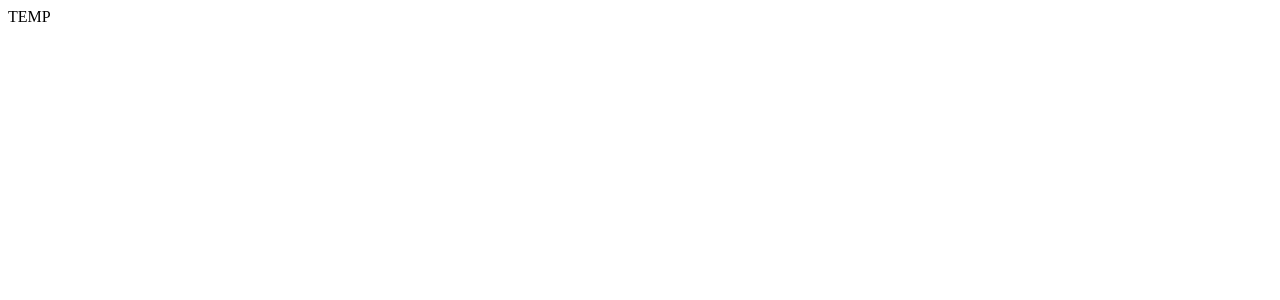
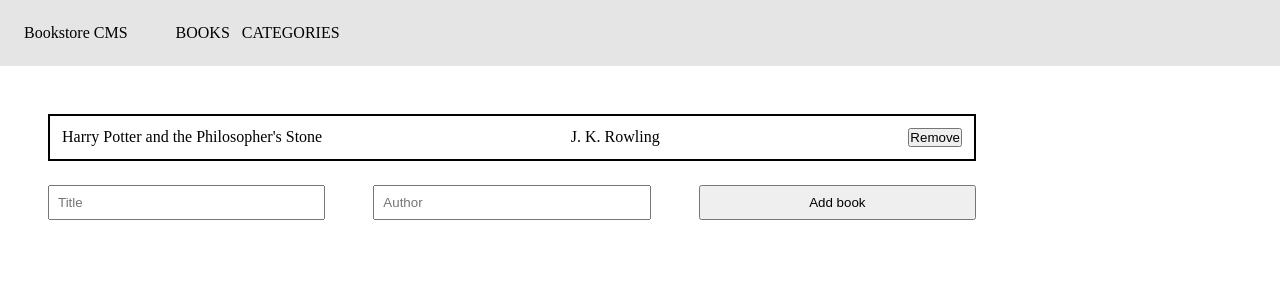
Before and after one commit to mperezbazan/bookstore, a React (Create React App) app: page / in a window 1280 px wide. Shown: the top 300 px of the page. Built offline with nearby package versions, Linux system fonts and the light colour scheme.

Commit message:
Add Book Component | BookList Component | Categories Component | Navbar with links

```diff
--- a/package.json
+++ b/package.json
@@ -6,8 +6,10 @@
     "@testing-library/jest-dom": "^5.16.5",
     "@testing-library/react": "^13.4.0",
     "@testing-library/user-event": "^13.5.0",
+    "prop-types": "^15.8.1",
     "react": "^18.2.0",
     "react-dom": "^18.2.0",
+    "react-router-dom": "^6.4.5",
     "react-scripts": "5.0.1",
     "web-vitals": "^2.1.4"
   },
--- a/src/App.js
+++ b/src/App.js
@@ -1,8 +1,18 @@
+import { Routes, Route } from 'react-router-dom';
+import Navbar from './components/Navbar';
+import Books from './pages/Books';
+import Categories from './pages/Categories';
+import './styles.css';
+
 function App() {
   return (
-    <div className="App">
-      TEMP
-    </div>
+    <>
+      <Navbar />
+      <Routes>
+        <Route path="/" element={<Books />} />
+        <Route path="/categories" element={<Categories />} />
+      </Routes>
+    </>
   );
 }
 
--- /dev/null
+++ b/src/components/Book.js
@@ -0,0 +1,17 @@
+import React from 'react';
+import PropTypes from 'prop-types';
+
+const Book = ({ title, author }) => (
+  <div className="book-container">
+    <p className="book-title">{title}</p>
+    <p className="book-author">{author}</p>
+    <button type="button" className="remove-button">Remove</button>
+  </div>
+);
+
+Book.propTypes = {
+  title: PropTypes.string.isRequired,
+  author: PropTypes.string.isRequired,
+};
+
+export default Book;
--- /dev/null
+++ b/src/components/BookForm.js
@@ -0,0 +1,11 @@
+import React from 'react';
+
+const BookForm = () => (
+  <form className="form-container">
+    <input type="text" placeholder="Title" className="form-input" />
+    <input type="text" placeholder="Author" className="form-input" />
+    <input type="submit" value="Add book" className="form-input" />
+  </form>
+);
+
+export default BookForm;
--- /dev/null
+++ b/src/components/BooksList.js
@@ -0,0 +1,12 @@
+import React from 'react';
+import Book from './Book';
+import BookForm from './BookForm';
+
+const BooksList = () => (
+  <div className="container">
+    <Book title="Harry Potter and the Philosopher's Stone" author="J. K. Rowling" />
+    <BookForm />
+  </div>
+);
+
+export default BooksList;
--- /dev/null
+++ b/src/components/CategoriesContainer.js
@@ -0,0 +1,9 @@
+import React from 'react';
+
+const CategoriesContainer = () => (
+  <div className="container">
+    <button type="button">Check Status</button>
+  </div>
+);
+
+export default CategoriesContainer;
--- /dev/null
+++ b/src/components/Navbar.js
@@ -0,0 +1,20 @@
+import React from 'react';
+import { NavLink } from 'react-router-dom';
+
+const Navbar = () => (
+  <header className="header">
+    <div className="logo-container">
+      <p className="logo-text">Bookstore CMS</p>
+    </div>
+    <ul className="header-links">
+      <li className="header-link">
+        <NavLink to="/">BOOKS</NavLink>
+      </li>
+      <li className="header-link">
+        <NavLink to="/categories">CATEGORIES</NavLink>
+      </li>
+    </ul>
+
+  </header>
+);
+export default Navbar;
--- a/src/index.js
+++ b/src/index.js
@@ -1,10 +1,13 @@
 import React from 'react';
 import ReactDOM from 'react-dom/client';
+import { BrowserRouter as Router } from 'react-router-dom';
 import App from './App';
 
 const root = ReactDOM.createRoot(document.getElementById('root'));
 root.render(
   <React.StrictMode>
-    <App />
+    <Router>
+      <App />
+    </Router>
   </React.StrictMode>,
 );
--- /dev/null
+++ b/src/pages/Books.js
@@ -0,0 +1,5 @@
+import BooksList from '../components/BooksList';
+
+const Books = () => (<BooksList />);
+
+export default Books;
--- /dev/null
+++ b/src/pages/Categories.js
@@ -0,0 +1,8 @@
+import React from 'react';
+import CategoriesContainer from '../components/CategoriesContainer';
+
+const Categories = () => (
+  <CategoriesContainer />
+);
+
+export default Categories;
--- /dev/null
+++ b/src/styles.css
@@ -0,0 +1,47 @@
+* {
+  box-sizing: border-box;
+  padding: 0;
+  margin: 0;
+}
+
+.header {
+  display: flex;
+  background-color: #e5e5e5;
+  padding: 24px;
+  gap: 48px;
+}
+
+.header-links {
+  display: flex;
+  list-style: none;
+  gap: 12px;
+}
+
+.header-link > a {
+  text-decoration: none;
+  color: black;
+}
+
+.container {
+  width: 80%;
+  padding: 48px;
+}
+
+.book-container {
+  width: 100%;
+  display: flex;
+  border: 2px solid #000;
+  justify-content: space-between;
+  padding: 12px;
+}
+
+.form-container {
+  display: flex;
+  padding: 24px 0;
+  gap: 48px;
+}
+
+.form-input {
+  padding: 8px;
+  width: 100%;
+}
```
Also changed, not shown: 1 other file (tests, documents, lock files or other folders).
